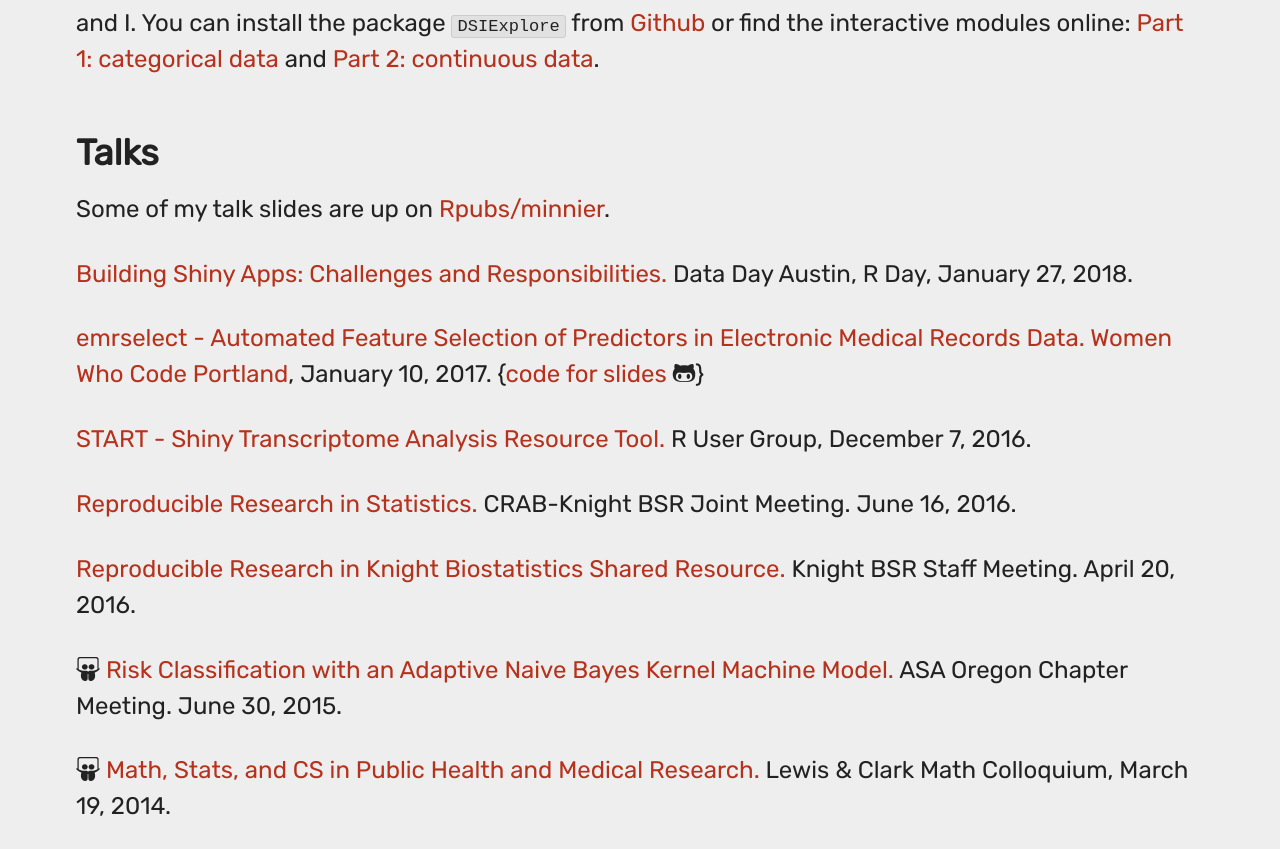
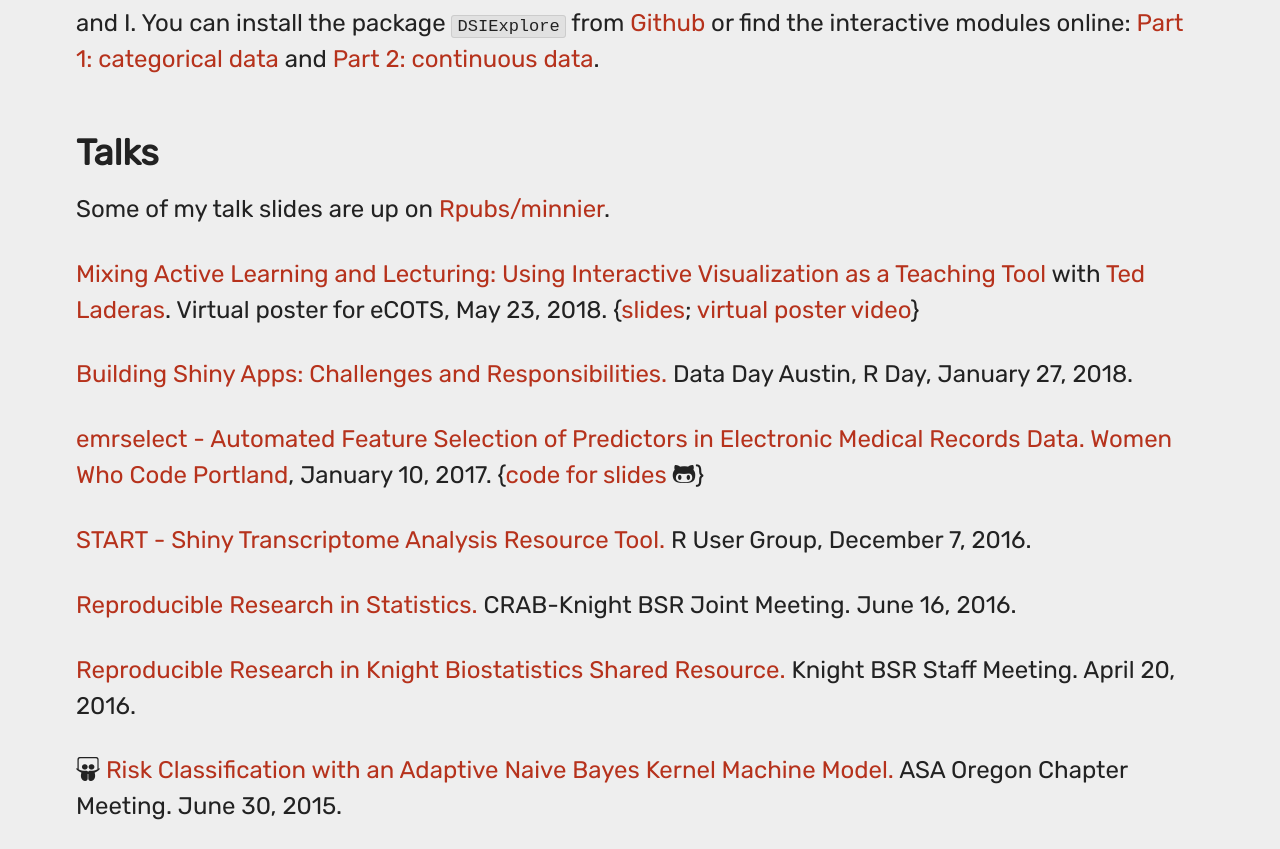
Before and after one commit to jminnier/jminnier.github.io, a Jekyll site: the page built from talks.md, in a window 1280 px wide and 900 px high, scrolled down 564 px, cut to the strip 0-849 px from the top of the window. Built offline with Jekyll 4.4.1, drawn with Linux system fonts in a browser that asks for light colours; nearby versions of some CDN libraries; some web fonts are replaced.

Commit message:
add ecots virtual poster link and slides

```diff
--- a/talks.md
+++ b/talks.md
@@ -19,6 +19,8 @@
 
 Some of my talk slides are up on [Rpubs/minnier](https://rpubs.com/minnier/).
 
+[Mixing Active Learning and Lecturing: Using Interactive Visualization as a Teaching Tool](https://www.causeweb.org/cause/ecots/ecots18/posters/3-03) with [Ted Laderas](http://laderast.github.io/). Virtual poster for eCOTS, May 23, 2018. {[slides](files/ecots2018slides.pdf); [virtual poster video](https://www.causeweb.org/cause/ecots/ecots18/posters/3-03)}
+
 [Building Shiny Apps: Challenges and Responsibilities.](https://austinshiny2018.netlify.com/minnier_shiny_slides.html) Data Day Austin, R Day, January 27, 2018.
 
 [emrselect - Automated Feature Selection of Predictors in Electronic Medical Records Data.](http://rpubs.com/minnier/wwc-emrselect)
```
Also changed, not shown: 1 other file.
